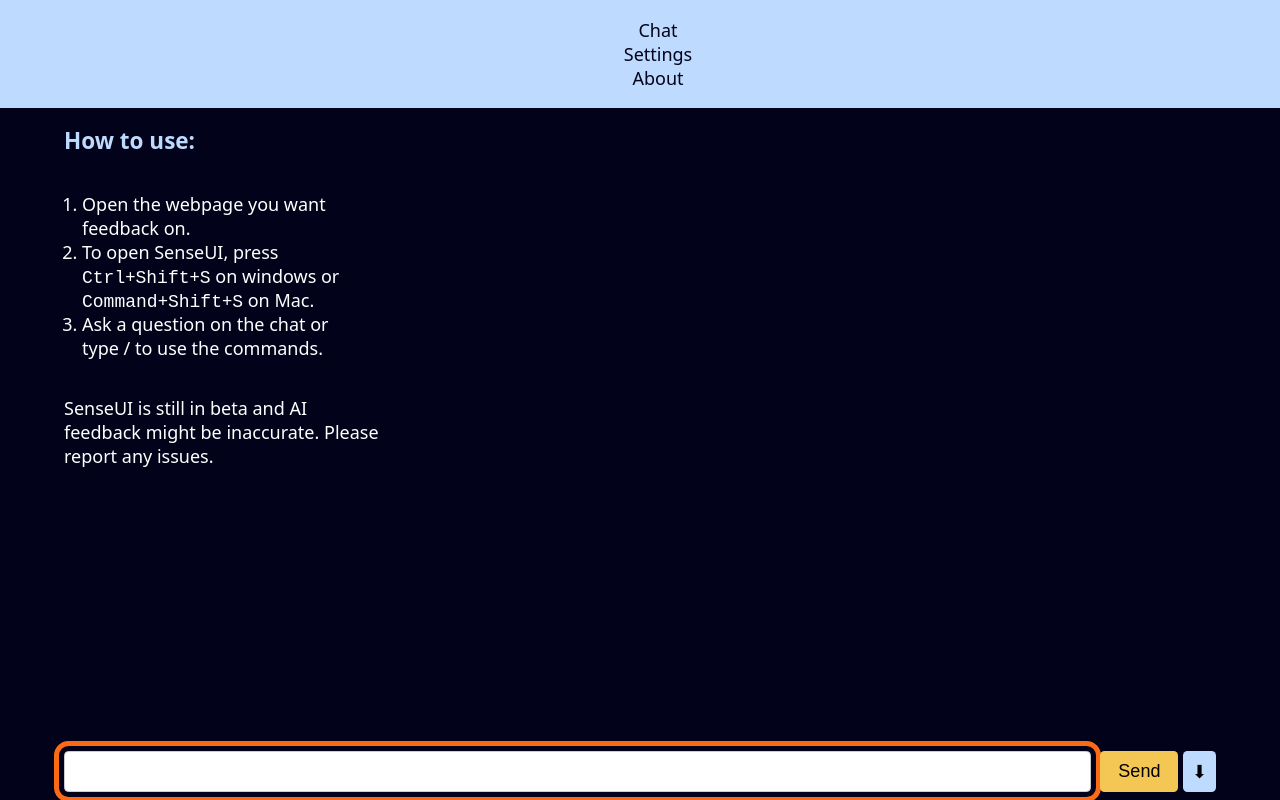
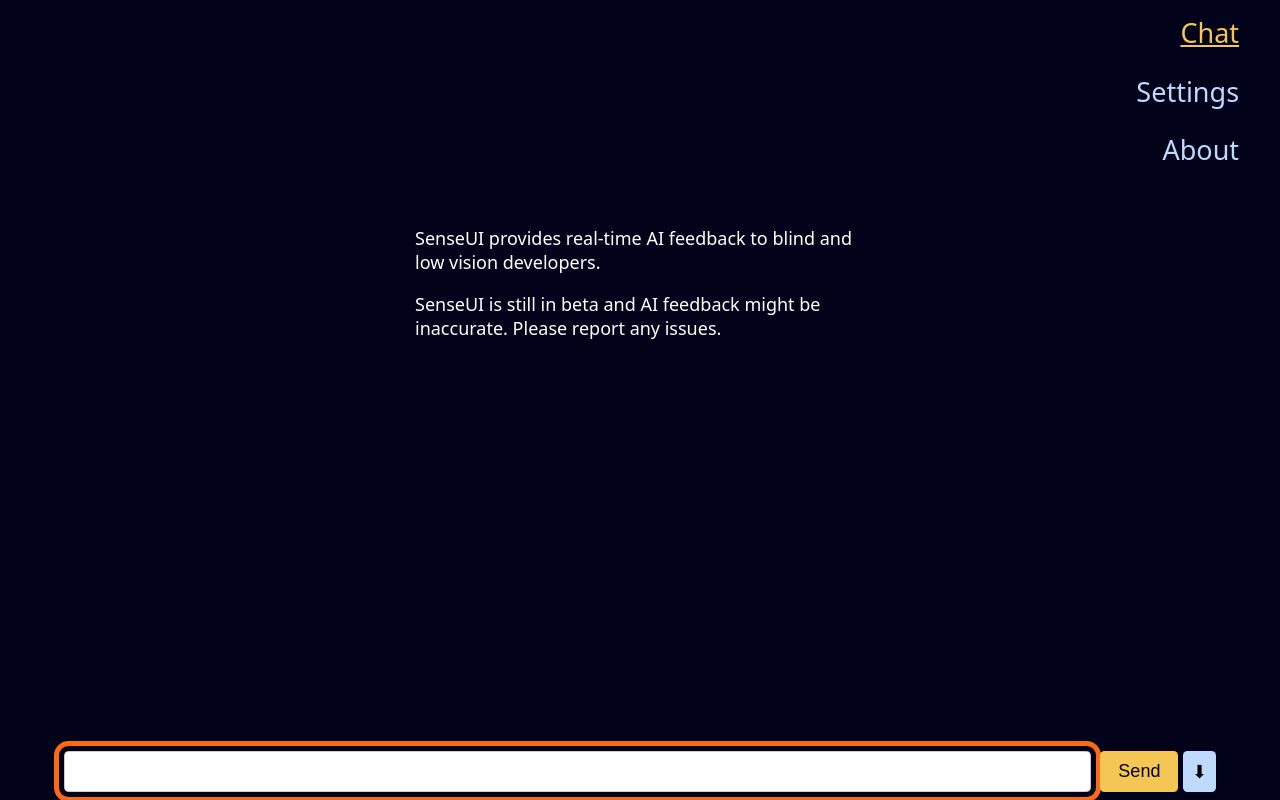
Before and after one commit to anil7863/sense-ui, a browser extension: page src/index.html in a window 1280 px wide. Drawn offline with Linux system fonts and the light colour scheme.

Commit message:
Improved nav menu readability and added header the about and settings page didn't have a header tag, so I added it to keep consistency across pages. Also added an active state to the nav menu links removed unnecessary description on the intro section

```diff
--- a/src/index.html
+++ b/src/index.html
@@ -24,17 +24,6 @@
     <main id="main">
         <section class="intro">
             <p>SenseUI provides real-time AI feedback to blind and low vision developers.</p>
-            <h2>How to use:</h2>
-            <ol>
-                <li>
-                    Open the webpage you want feedback on.
-                </li>
-                <li>
-                    To open SenseUI, press <kbd>Ctrl</kbd>+<kbd>Shift</kbd>+<kbd>S</kbd> on windows
-                    or <kbd>Command</kbd>+<kbd>Shift</kbd>+<kbd>S</kbd> on Mac.
-                </li>
-                <li>Ask a question on the chat or type / to use the commands.</li>
-                </ol>
             <p>SenseUI is still in beta and AI feedback might be inaccurate. Please report any issues.</p>
         </section>
         <section class="chat-container" aria-label="Chat interface">
--- a/src/styles.css
+++ b/src/styles.css
@@ -19,10 +19,14 @@
     background: var(--background-color);
     margin: 0;
     padding: 0;
+    width: 100vw;
 }
 
 main {
     padding: 2vh 5vw;
+    max-width: 450px; /* Match html width constraint */
+    margin: 0 auto;
+    max-height: 600px; /* Match html height constraint */
 }
 
 /* skip link: hidden visually, visible when focused */
@@ -52,25 +56,30 @@
 
 /* navigation */
 header {
-    position: fixed;
+    position: sticky;
     top: 0;
     left: 0;
     right: 0;
     z-index: 2000;
-    background: var(--background-color);
 }
 
 nav {
-    background: var(--secondary-color);
-    color: #fff;
-    padding: 1rem;
-    text-align: center;
-    width: 100%;
+    text-align: right;
+    padding: 1vh 2vw;
 }
 
 nav a {
-    margin: 0 1rem;
-    color: var(--background-color)
+    background-color: var(--background-color);
+    font-size: 1.5rem;
+    color: var(--secondary-color);
+    border-radius: 10rem;
+    padding: 0.35rem 0.85rem;
+    margin-bottom: 0.5rem;
+    display: inline-block;
+}
+nav a[aria-current="page"] {
+    text-decoration: underline;
+    color: var(--primary-color);
 }
 
 a {
@@ -138,6 +147,7 @@
 }
 
 
+
 /* CHAT INTERFACE */
 .chat-container {
     position: fixed;
@@ -156,6 +166,7 @@
     flex: 1;
     overflow-y: auto;
     padding: 2vh 5vw;
+    scrollbar-width: none;
 }
 
 .chat-messages h2 {
```
Also changed, not shown: src/about.html (+6 -3 lines), src/settings.html (+4 -4 lines).
